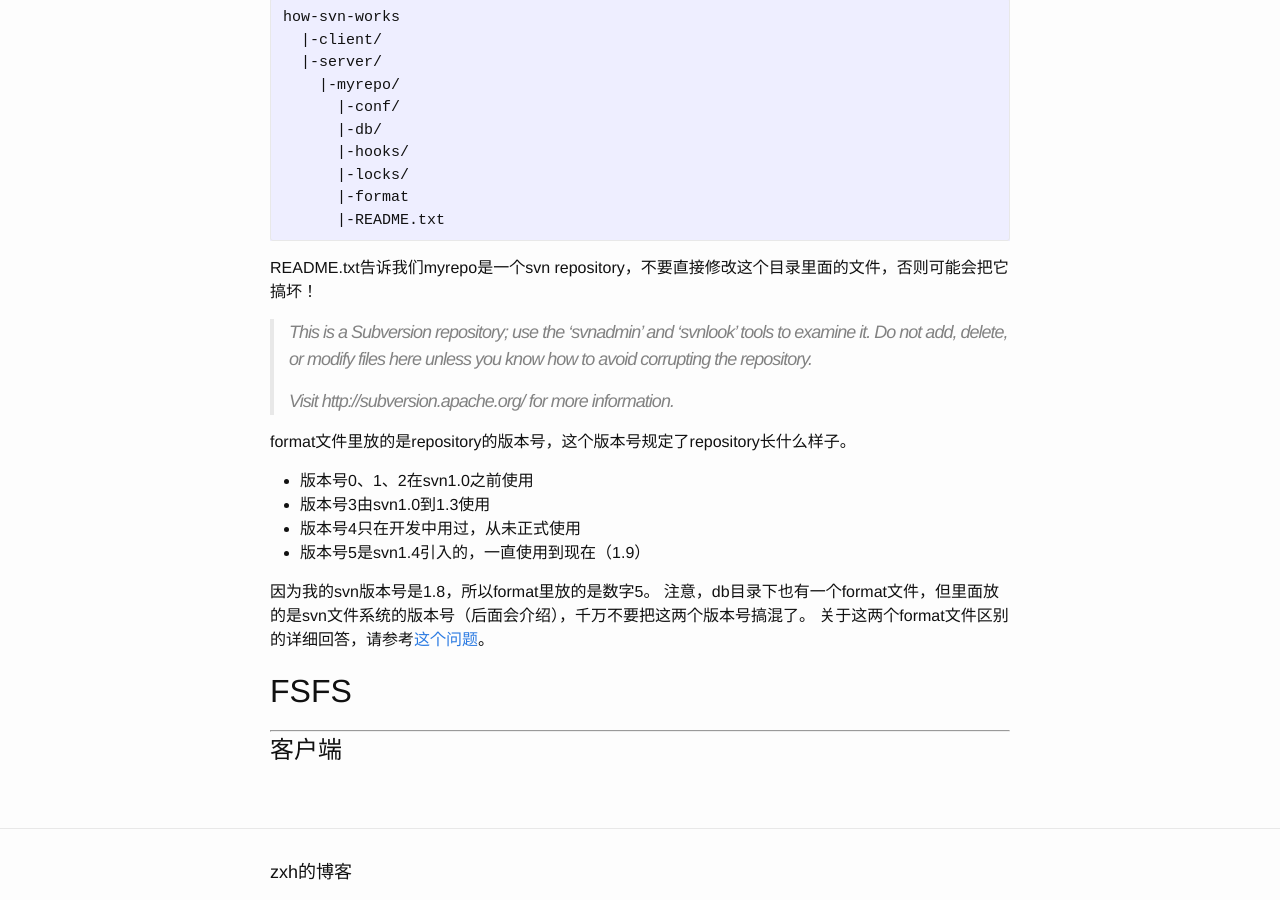
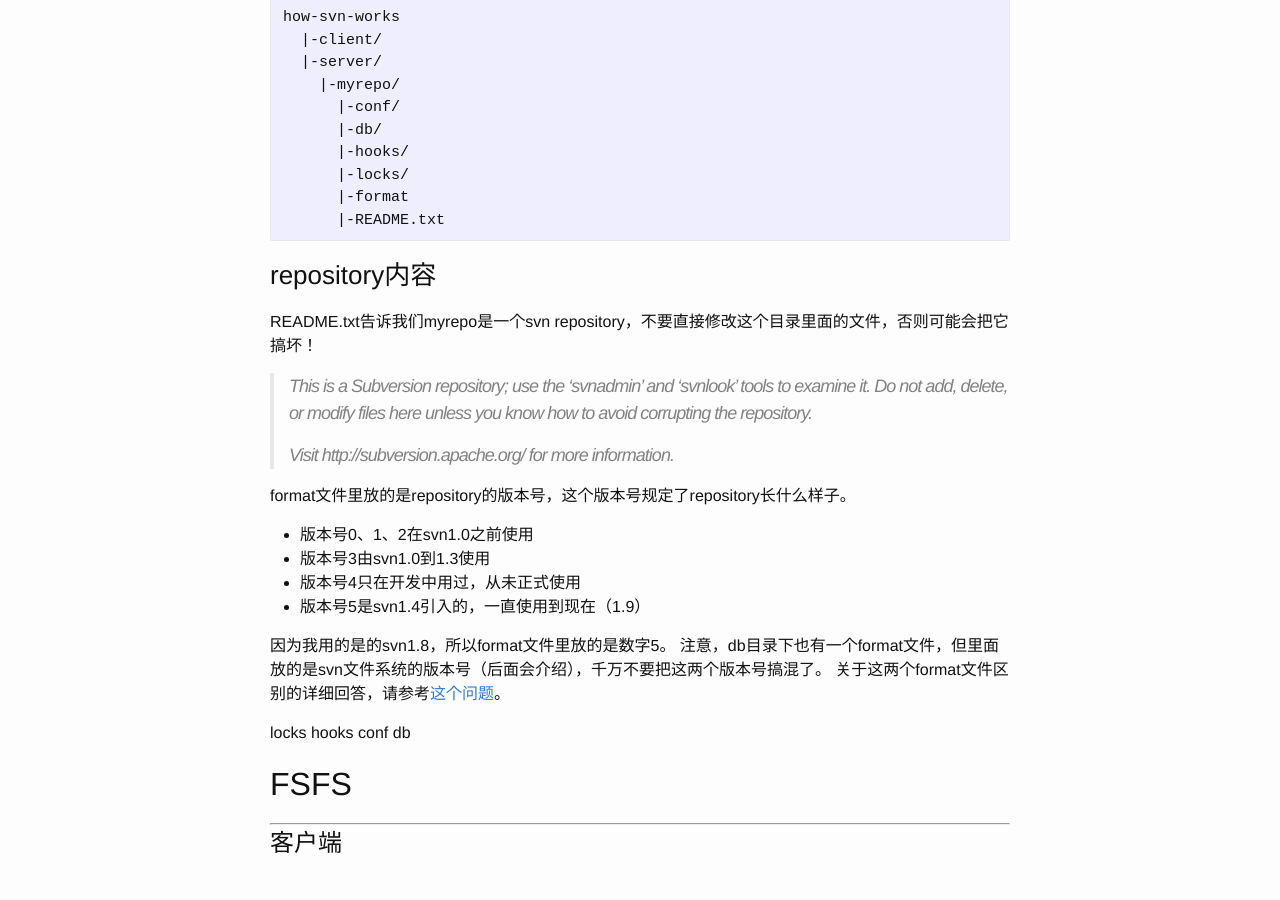
Before and after one commit to 777404/myblog, a Jekyll site: the page built from blog/_posts/2015-11-12-how-svn-works.md, in a window 1280 px wide and 900 px high, scrolled down 939 px. Built offline with Jekyll 4.4.1, drawn with Linux system fonts in a browser that asks for light colours; Markdown is read by kramdown in place of the engine named in the settings.

Commit message:
let me call it a day!

````diff
--- a/blog/_posts/how-svn-works/server/01-repo-structure.md
+++ b/blog/_posts/how-svn-works/server/01-repo-structure.md
@@ -30,6 +30,8 @@ how-svn-works
       |-README.txt
 ```
 
+### repository内容
+
 README.txt告诉我们myrepo是一个svn repository，不要直接修改这个目录里面的文件，否则可能会把它搞坏！
 > This is a Subversion repository; use the 'svnadmin' and 'svnlook'
 > tools to examine it.  Do not add, delete, or modify files here
@@ -44,6 +46,11 @@ format文件里放的是repository的版本号，这个版本号规定了reposit
 * 版本号4只在开发中用过，从未正式使用
 * 版本号5是svn1.4引入的，一直使用到现在（1.9）
 
-因为我的svn版本号是1.8，所以format里放的是数字5。
+因为我用的是的svn1.8，所以format文件里放的是数字5。
 注意，db目录下也有一个format文件，但里面放的是svn文件系统的版本号（后面会介绍），千万不要把这两个版本号搞混了。
 关于这两个format文件区别的详细回答，请参考[这个问题](http://serverfault.com/questions/277441/difference-between-the-format-and-db-format-files-in-a-subversion-repository)。
+
+locks
+hooks
+conf
+db
````
